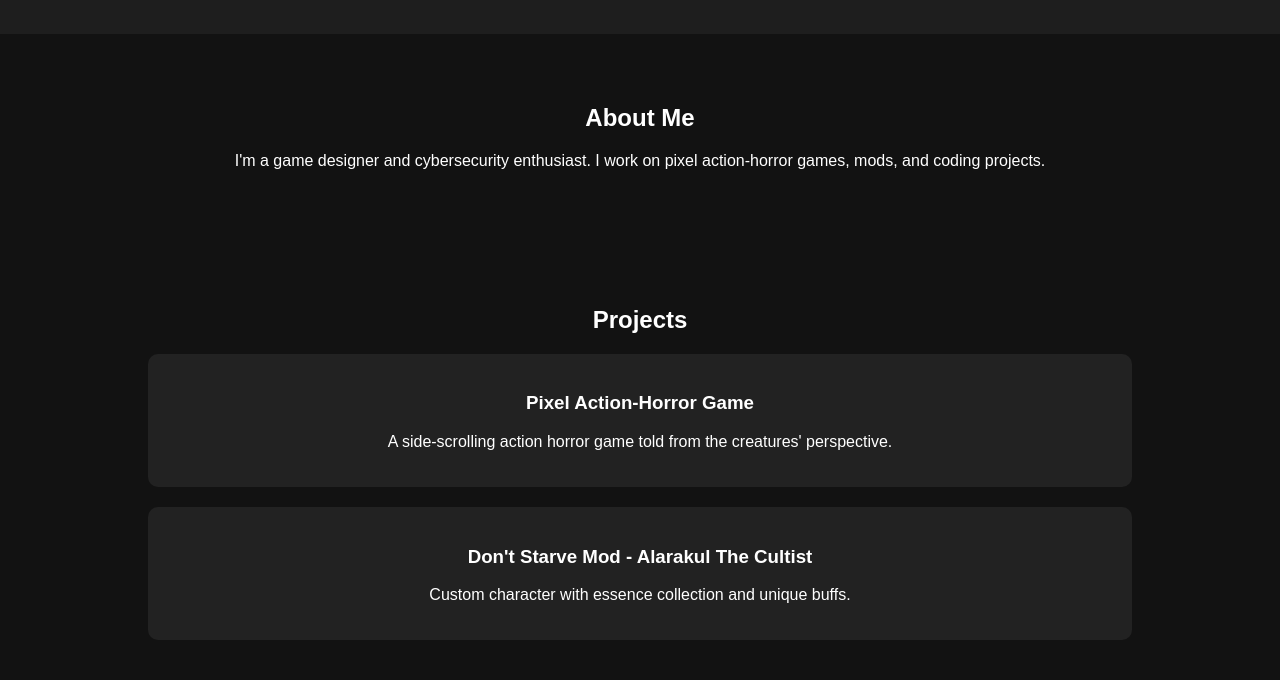
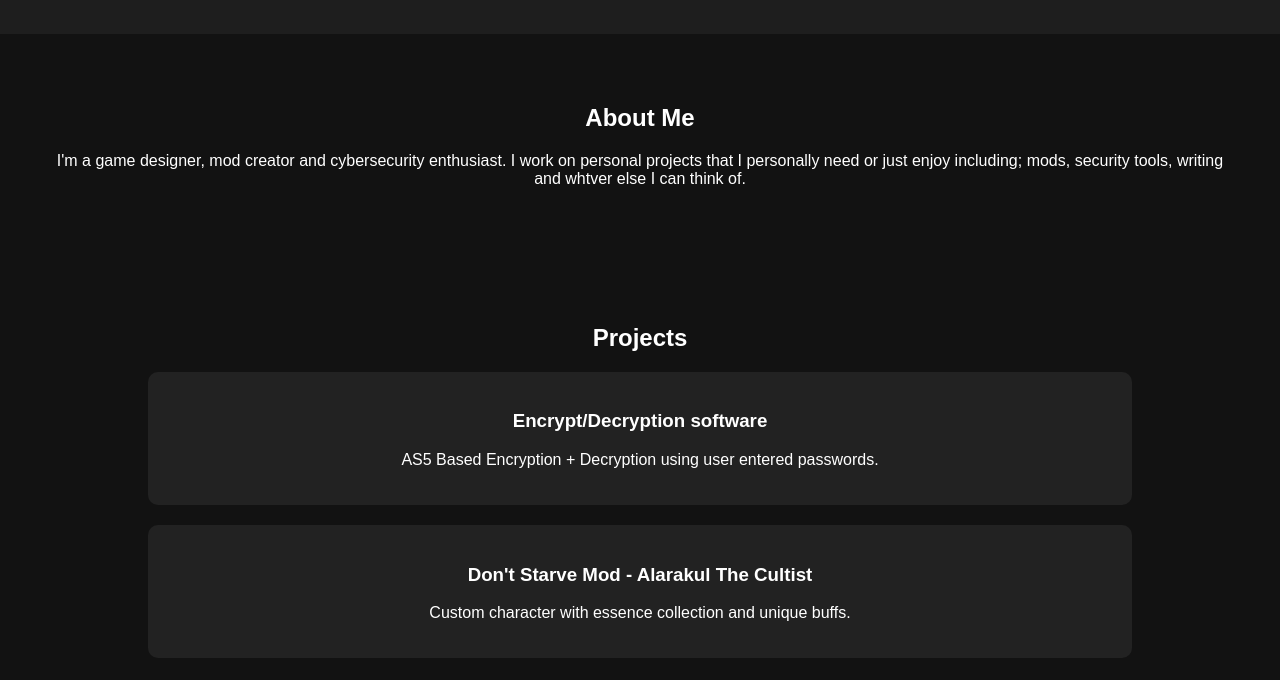
Before and after one commit to Alarakul/alarakul.github.io, a plain HTML site: page index.html in a window 1280 px wide. Shown: the part 120-800 px from the top of the page. Drawn offline with Linux system fonts and the light colour scheme.

Commit message:
Update index.html

```diff
--- a/index.html
+++ b/index.html
@@ -20,14 +20,14 @@
 
     <section id="about">
         <h2>About Me</h2>
-        <p>I'm a game designer and cybersecurity enthusiast. I work on pixel action-horror games, mods, and coding projects.</p>
+        <p>I'm a game designer, mod creator and cybersecurity enthusiast. I work on personal projects that I personally need or just enjoy including; mods, security tools, writing and whtver else I can think of.</p>
     </section>
 
     <section id="projects">
         <h2>Projects</h2>
         <div class="project">
-            <h3>Pixel Action-Horror Game</h3>
-            <p>A side-scrolling action horror game told from the creatures' perspective.</p>
+            <h3>Encrypt/Decryption software</h3>
+            <p>AS5 Based Encryption + Decryption using user entered passwords.</p>
         </div>
         <div class="project">
             <h3>Don't Starve Mod - Alarakul The Cultist</h3>
```
